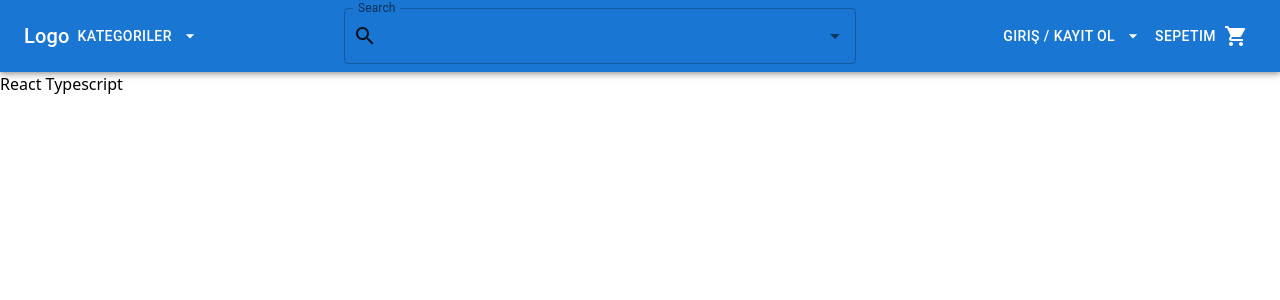
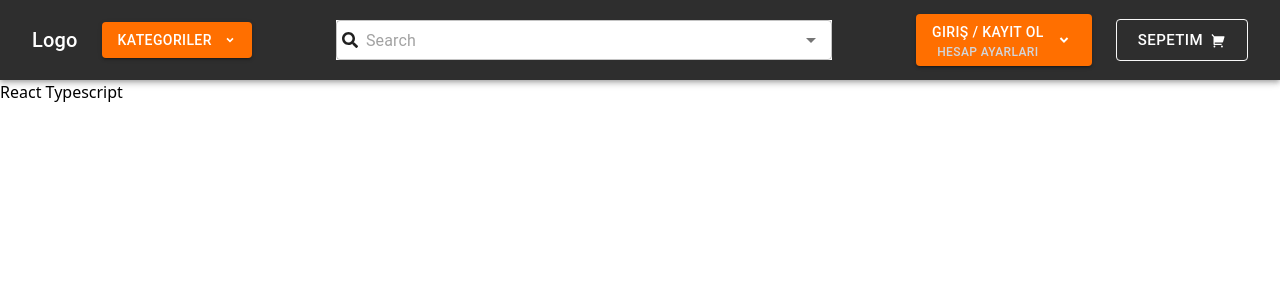
Before and after one commit to berkeerdo/boslukholding-web, a React (Create React App) app: page / in a window 1280 px wide. Shown: the top 300 px of the page. Built offline with nearby package versions, Linux system fonts and the light colour scheme.

Commit message:
Header and customButton

```diff
--- a/package.json
+++ b/package.json
@@ -6,7 +6,6 @@
     "@emotion/react": "^11.11.0",
     "@emotion/styled": "^11.11.0",
     "@fontsource/roboto": "^5.0.1",
-    "@mui/icons-material": "^5.11.16",
     "@mui/material": "^5.13.2",
     "@testing-library/jest-dom": "^5.16.5",
     "@testing-library/react": "^13.4.0",
@@ -16,8 +15,10 @@
     "@types/react": "^18.2.7",
     "@types/react-dom": "^18.2.4",
     "axios": "^1.4.0",
+    "clsx": "^1.2.1",
     "react": "^18.2.0",
     "react-dom": "^18.2.0",
+    "react-icons": "^4.8.0",
     "react-query": "^3.39.3",
     "react-router-dom": "^6.11.2",
     "react-scripts": "5.0.1",
--- a/src/app/components/SearcBar/SearchBar.tsx
+++ b/src/app/components/SearcBar/SearchBar.tsx
@@ -1,8 +1,8 @@
 import React, { useState } from "react";
 import Autocomplete from "@mui/material/Autocomplete";
-import TextField from "@mui/material/TextField";
-import SearchIcon from "@mui/icons-material/Search";
+import { FaSearch } from "react-icons/fa";
 import axios from "axios";
+import { TextField } from "@mui/material";
 
 interface Product {
   id: number;
@@ -45,20 +45,23 @@ const SearchBar: React.FC = () => {
     <Autocomplete
       key="autocomplete"
       options={options}
+      className="m-0 p-2"
       getOptionLabel={(option) =>
         option.name ? option.name : "Ürün Bulunamadı"
       }
       renderInput={(params) => (
         <TextField
           {...params}
-          label="Search"
+          placeholder="Search"
           variant="outlined"
+          className="bg-white"
+          size="small"
           onChange={handleSearch}
           InputProps={{
             ...params.InputProps,
             startAdornment: (
               <>
-                <SearchIcon />
+                <FaSearch />
                 {params.InputProps.startAdornment}
               </>
             ),
--- /dev/null
+++ b/src/app/components/ui/CustomButton.tsx
@@ -0,0 +1,28 @@
+import React from "react";
+import { Button, ButtonProps } from "@mui/material";
+import clsx from "clsx";
+
+interface CustomButtonProps extends ButtonProps {
+  // Özel buttonProps'larını buraya ekleyebilirsiniz
+}
+
+const CustomButton: React.FC<CustomButtonProps> = ({ className, ...props }) => {
+  const primaryColor = "#FF6F00"; // Özel arka plan rengi
+  const primaryHoverColor = "#FF8C00"; // Özel hover arka plan rengi
+
+  return (
+    <Button
+      className={clsx("text-white  hover:bg-opacity-75", className)}
+      sx={{
+        backgroundColor: primaryColor,
+        textTransform: "none",
+        ":hover": {
+          backgroundColor: primaryHoverColor,
+        },
+      }}
+      {...props}
+    />
+  );
+};
+
+export default CustomButton;
--- a/src/app/layout/Header.tsx
+++ b/src/app/layout/Header.tsx
@@ -4,14 +4,17 @@ import {
   Toolbar,
   Typography,
   Button,
-  IconButton,
   Menu,
+  MenuList,
   MenuItem,
   TextField,
   Box,
+  ListItemIcon,
+  ListItemText,
 } from "@mui/material";
-import { ArrowDropDown, ShoppingCart } from "@mui/icons-material";
+import { RiArrowDropDownLine, RiShoppingCart2Fill } from "react-icons/ri";
 import SearchBar from "../components/SearcBar/SearchBar";
+import CustomButton from "../components/ui/CustomButton";
 
 const Header: React.FC = () => {
   const [anchorCategories, setAnchorCategories] =
@@ -47,22 +50,27 @@ const Header: React.FC = () => {
   };
 
   return (
-    <AppBar position="static" color="primary">
+    <AppBar
+      position="static"
+      sx={{ backgroundColor: "#2E2E2E" }}
+      className="p-2"
+    >
       <Toolbar className="flex justify-between">
-        <div className="flex items-center">
+        <div className="flex items-center space-x-6">
           <Typography variant="h6" component="div">
             Logo
           </Typography>
 
-          <Button
-            color="inherit"
+          <CustomButton
+            variant="contained"
             onClick={handleCategoriesMenuOpen}
-            endIcon={<ArrowDropDown />}
+            endIcon={<RiArrowDropDownLine />}
             aria-haspopup="true"
             aria-controls="categories-menu"
+            className="uppercase"
           >
             Kategoriler
-          </Button>
+          </CustomButton>
           <Menu
             id="categories-menu"
             anchorEl={anchorCategories}
@@ -105,20 +113,24 @@ const Header: React.FC = () => {
           </Menu>
         </div>
 
-        <div className="flex-1 max-w-lg py-2">
+        <div className="flex-1 max-w-lg ">
           <SearchBar />
         </div>
 
-        <div className="flex items-center">
-          <Button
-            color="inherit"
+        <div className="flex items-center space-x-6">
+          <CustomButton
+            variant="contained"
             onClick={handleAccountMenuOpen}
-            endIcon={<ArrowDropDown />}
+            className="uppercase space-x-2"
+            endIcon={<RiArrowDropDownLine className="w-6 h-6" />}
             aria-haspopup="true"
             aria-controls="account-menu"
           >
-            Giriş / Kayıt Ol
-          </Button>
+            <div className="flex flex-col items-center justify-center">
+              <p>Giriş / Kayıt ol</p>
+              <span className="text-xs text-gray-300 ">Hesap Ayarları</span>
+            </div>
+          </CustomButton>
           <Menu
             id="account-menu"
             anchorEl={anchorAccount}
@@ -132,14 +144,47 @@ const Header: React.FC = () => {
               vertical: "top",
               horizontal: "center",
             }}
+            sx={{ marginTop: "3px" }}
+            PaperProps={{
+              sx: {
+                backgroundColor: "#2D3142",
+                color: "#fff",
+              },
+            }}
           >
-            <MenuItem onClick={handleAccountMenuClose}>Giriş</MenuItem>
-            <MenuItem onClick={handleAccountMenuClose}>Kayıt Ol</MenuItem>
+            <MenuList dense sx={{ width: 160, maxWidth: "100%" }}>
+              <MenuItem onClick={handleAccountMenuClose}>
+                <ListItemText>Giriş Yap</ListItemText>
+              </MenuItem>
+              <MenuItem onClick={handleAccountMenuClose}>
+                <ListItemText>Kayıt Ol</ListItemText>
+              </MenuItem>
+              <MenuItem onClick={handleAccountMenuClose}>
+                <ListItemText>Siparişlerim</ListItemText>
+              </MenuItem>
+              <MenuItem onClick={handleAccountMenuClose}>
+                <ListItemText>Üyelik Bilgilerim</ListItemText>
+              </MenuItem>
+            </MenuList>
           </Menu>
 
-          <Button color="inherit" className="space-x-2">
+          <Button
+            variant="outlined"
+            size="large"
+            className="space-x-2 uppercase "
+            sx={{
+              textTransform: "none",
+              borderColor: "#F8F8F8",
+              color: "#fff",
+              ":hover": {
+                borderColor: "#F8F8F8",
+                backgroundColor: "#F8F8F8",
+                color: "#2D3142",
+              },
+            }}
+          >
             <p>Sepetim</p>
-            <ShoppingCart />
+            <RiShoppingCart2Fill />
           </Button>
         </div>
       </Toolbar>
--- a/tailwind.config.js
+++ b/tailwind.config.js
@@ -2,7 +2,12 @@
 module.exports = {
   content: ["./src/**/*.{js,jsx,ts,tsx}"],
   theme: {
-    extend: {},
+    extend: {
+      colors: {
+        customButtonBackground: "#FF6F00",
+      },
+    },
   },
   plugins: [],
+  important: true,
 };
```
Also changed, not shown: 1 other file (tests, documents, lock files or other folders).
